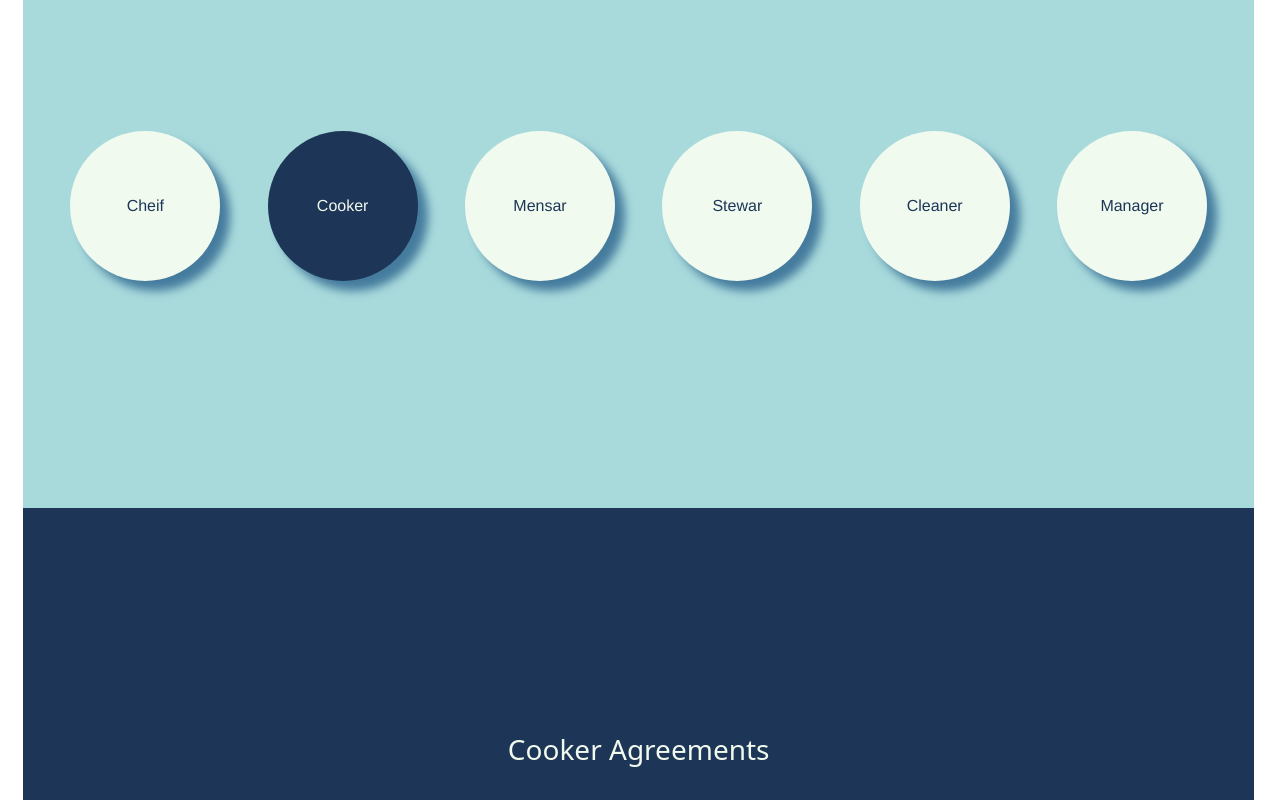
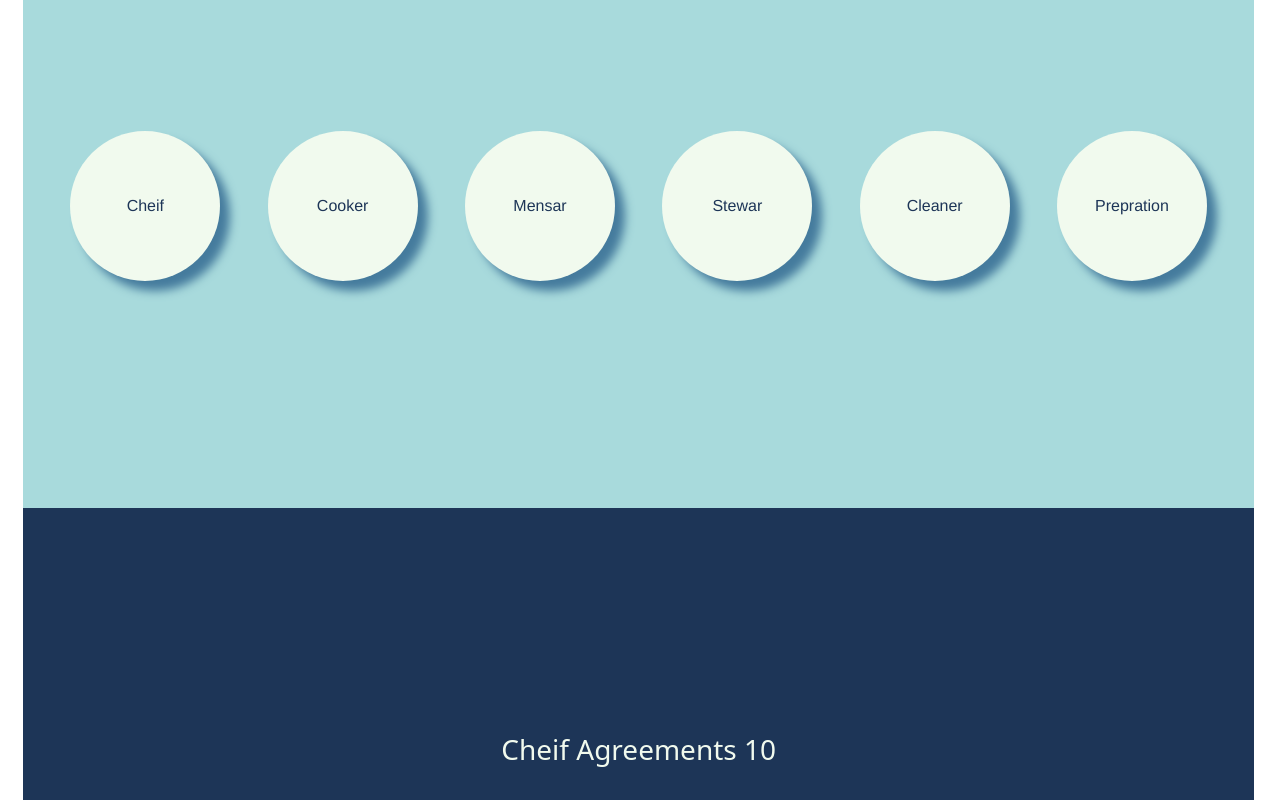
Before and after one commit to mohand30466/ui, a React (Create React App) app: page /Agreements in a window 1280 px wide. Shown: the part 380-1180 px from the top of the page. Built offline with nearby package versions, Linux system fonts and the light colour scheme.

Commit message:
update the price and agreement

```diff
--- a/src/component/layout/Agreements.js
+++ b/src/component/layout/Agreements.js
@@ -4,7 +4,7 @@ import Typography from "@material-ui/core/Typography";
 import { makeStyles } from "@material-ui/core/styles";
 import { Link } from "react-router-dom";
 import "./Agreements.css";
-// import "./Agreements.css";
+import { useState } from "react";
 
 function Copyright() {
   return (
@@ -30,6 +30,18 @@ const useStyles = makeStyles((theme) => ({
 }));
 
 const Agreements = () => {
+  const [agreemantTitle, setAgreementTitle]= useState('Cheif')
+  const [price, setPrice]= useState('10')
+  const [mystyle, setMyStyle]= useState('')
+
+
+const hamdleclick =(title,price,style)=>{
+  setAgreementTitle(title)
+  setPrice(price)
+  setMyStyle(style)
+
+
+}
   return (
     <div className="content">
       <div className="topaboutus">
@@ -40,16 +52,16 @@ const Agreements = () => {
           <p> Please Read It Carfuly And Be Sure To Understand Everything</p>
         </div>
         <div className="partners agreementscatogeries">
-          <div className="partner proffisional">Cheif</div>
-          <div className="partner proffisional cookagreement">Cooker</div>
-          <div className="partner proffisional">Mensar</div>
-          <div className="partner proffisional">Stewar</div>
-          <div className="partner proffisional">Cleaner</div>
-          <div className="partner proffisional">Manager</div>
+          <div className='partner proffisional' style={{color:agreemantTitle=='Cheif'?mystyle:null}} onClick={e=>hamdleclick('Cheif',90,'red')}>Cheif</div>
+          <div className="partner proffisional" style={{color:agreemantTitle=='Cooker'?mystyle:null}} onClick={e=>hamdleclick('Cooker',90,'red')} >Cooker</div>
+          <div className="partner proffisional" style={{color:agreemantTitle=='Mensar'?mystyle:null}}onClick={e=>hamdleclick('Mensar',80,'red')}>Mensar</div>
+          <div className="partner proffisional" style={{color:agreemantTitle=='Stewar'?mystyle:null}}onClick={e=>hamdleclick('Stewar',70,'red')}>Stewar</div>
+          <div className="partner proffisional" style={{color:agreemantTitle=='Cleaner'?mystyle:null}}onClick={e=>hamdleclick('Cleaner',70,'red')}>Cleaner</div>
+          <div className="partner proffisional" style={{color:agreemantTitle=='Prepration'?mystyle:null}}onClick={e=>hamdleclick('Prepration',80,'red')}>Prepration</div>
         </div>
       </div>
       <div className="middlepage agreement">
-      <h3>Cooker Agreements</h3>
+      <h3>{agreemantTitle} Agreements {price}</h3>
       <div>
         הסכם למתן שירותים אשר נערך ונחתם ב _תל אביב—--2022 בין: יום טוב 15 תייא
         בעיים תודהש בע''מ: 515587013 Gili.buchershop@outlook.co.il (להלן
--- a/src/component/layout/Pricing.js
+++ b/src/component/layout/Pricing.js
@@ -7,9 +7,11 @@ import "./aboutus.css";
 import { FontAwesomeIcon } from '@fortawesome/react-fontawesome';
 import { faCoffee,faStar } from '@fortawesome/free-solid-svg-icons';
 import './pricing.css';
+import { useNavigate } from "react-router-dom";
 
 
 function Copyright() {
+
   return (
     <Typography variant="body2" color="textSecondary" align="center">
       {"Copyright © "}
@@ -33,6 +35,7 @@ const useStyles = makeStyles((theme) => ({
 }));
 
 const Pricing = () => {
+  const navigate = useNavigate()
   return (
     <div className="content">
       <div className="topaboutus">
@@ -47,38 +50,38 @@ const Pricing = () => {
          <Link to="/Agreements">
           <div className="pricing pricing2 cheif">Cheif
             <br/><h4>90$</h4>
-            <button className="btn">See The Agreements</button>
+            <button className="btn" onClick={e=>navigate('/Agreements')}>See The Agreements</button>
             </div>
             </Link>
 
 
           <Link to="/Agreements">
             <div className="pricing pricing2 cook "> Cooker<br/><h4>90$</h4>
-            <button className="btn">See The Agreements</button>
+            <button className="btn" onClick={e=>navigate('/Agreements')}>See The Agreements</button>
             </div>
 
           </Link>
           <Link to="/Agreements">
           <div className="pricing pricing2 prepar">Preprations<br/><h4>80$</h4>
-          <button className="btn">See The Agreements</button>
+          <button className="btn" onClick={e=>navigate('/Agreements')}>See The Agreements</button>
           </div>
 
           </Link>
           <Link to="/Agreements">
           <div className="pricing pricing2 mensar">Mensar<br/><h4>80$</h4>
-          <button className="btn">See The Agreements</button>
+          <button className="btn" onClick={e=>navigate('/Agreements')}>See The Agreements</button>
           </div>
 
           </Link>
           <Link to="/Agreements">
           <div className="pricing pricing2 stewar">Stewar<br/><h4>70$</h4>
-          <button className="btn">See The Agreements</button>
+          <button className="btn" onClick={e=>navigate('/Agreements')}>See The Agreements</button>
           </div>
 
           </Link>
           <Link to="/Agreements">
           <div className="pricing pricing2 cleaner">Cleaner<br/><h4>70$</h4>
-          <button className="btn">See The Agreements</button>
+          <button className="btn" onClick={e=>navigate('/Agreements')}>See The Agreements</button>
           </div>
 
           </Link>
@@ -88,6 +91,7 @@ const Pricing = () => {
 
 
       </div>
+
 
       <div className="buttompage employeelist">
         <div className="superEmployeeTitle">
```
